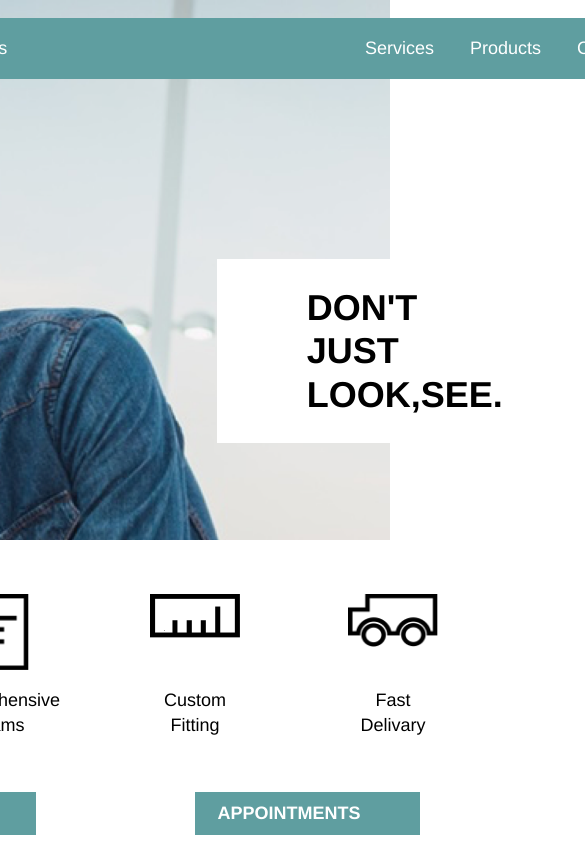
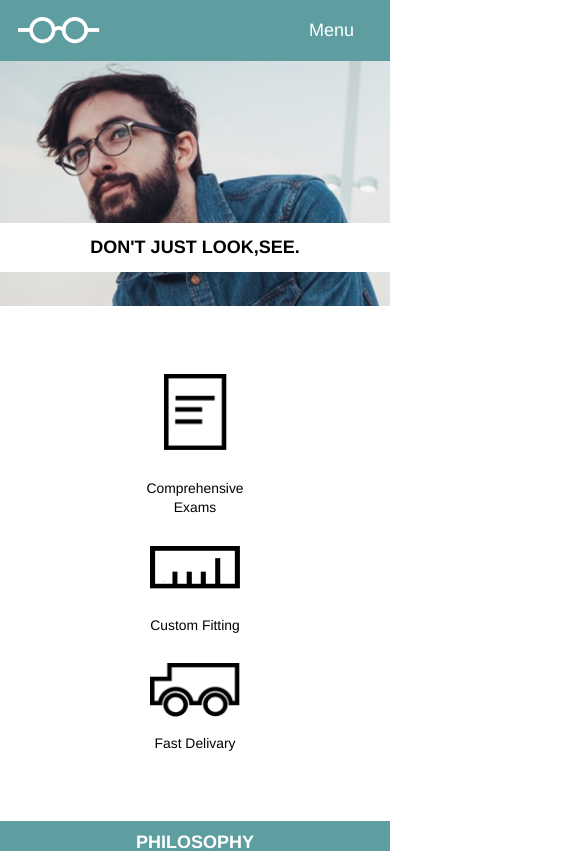
Before and after one commit to Ace7884/CodeCademy-Tortoiseshell, a plain HTML site: page index.html in a window 390 px wide. Shown: the top 851 px of the page, 585 px wide, since content can reach past the window. Drawn offline with Linux system fonts and the light colour scheme.

Commit message:
final version

```diff
--- a/css/style.css
+++ b/css/style.css
@@ -20,13 +20,8 @@ body{
     align-items: center;
 
 }
-.main_banner{
-    background-image:url("../img/glasses-bg.png");
-    background-position:center;
-    background-repeat: no-repeat;
-    background-size:cover;
-    height:30rem;
-}
+
+
 header{
     display:flex;
     justify-content: space-between;
@@ -57,6 +52,42 @@ nav span{
     font-size:1rem;
     padding: 1rem 2rem 1rem 0;
 }
+.mobileNav{
+    display:none;
+}
+
+
+@media only screen and (max-width:1035px){
+    .container{
+        width:100%;
+    }
+    header{
+        margin-top:0rem;
+    }
+}
+
+@media only screen and (max-width:608px){
+    .logo span, nav a
+    {
+        display:none;
+    }
+    .logo img{
+        padding-left:1rem;
+    }
+    .mobileNav{
+        display: block;
+        align-self: center;
+        padding:1rem 2rem;
+    }
+}
+
+.main_banner{
+    background-image:url("../img/glasses-bg.png");
+    background-position:center;
+    background-repeat: no-repeat;
+    background-size:cover;
+    height:30rem;
+}
 .notice{
     font-size: 2rem;
     font-weight:bold;
@@ -68,6 +99,43 @@ nav span{
     position:relative;
     left:12.045rem;
 }
+
+
+@media only screen and (max-width:1035px){
+    .main_banner{
+        align-items: flex-end;
+        height:22rem;
+        width: 100%;
+    }
+    .notice{
+        margin-top:5rem;
+        margin-right:2rem;
+        position: static;
+        padding:0;
+    }
+    .notice h1{
+        font-size:1.33rem;
+        padding:0.75rem 4rem;
+    }
+}
+@media only screen and (max-width:608px){
+    .main_banner{
+        align-items:stretch;
+        height:17rem;
+        background-position:20%;
+    }
+    .notice{
+        width:100%;
+        margin-top:9rem;
+    }
+    .notice h1{
+        font-size:1rem;
+        text-align: center;
+        padding:1rem auto;
+
+    }
+}
+
 .icon_section{
     justify-content: center;
 }
@@ -88,16 +156,47 @@ nav span{
     object-fit: contain;
     width:5rem;
 }
+
+
+
+@media only screen and (max-width:608px){
+
+    .container.containerRow{
+        flex-direction:column;
+        align-items: center;
+    }
+
+    .paper{
+        margin-top:3.77rem;
+        margin-bottom:0.77rem;
+    }
+    .ruler{
+        height:5rem;
+        margin:0.77rem;
+    }
+    .truck{
+        height:5rem;
+        margin-top:0.77rem;
+        margin-bottom:3.77rem;
+    }
+    .icon span{
+        font-size:0.77rem;
+    }
+}
+
+
 .heading{
     align-content: flex-start;
     width:35%;
     margin-right:5%;
+
 }
 .subject{
     width:10rem;
     padding:0.5rem 1.25rem;
     background-color: cadetblue;
     margin-bottom:1rem;
+
 }
 h3{
     width:10rem;
@@ -105,6 +204,31 @@ h3{
     font-weight: bold;
     color: white;
     text-align: left
+}
+.description{
+    font-size:0.75rem;
+}
+
+@media only screen and (max-width:608px){
+    .heading{
+        margin-right:0;
+        margin-bottom:4rem;
+        padding:0;
+        width:100%;
+    }
+    .subject{
+       width: 100%;
+       padding-right: 0;
+       padding-left: 0;
+    }
+    h3{
+        text-align: center;
+        width: 100%
+    }
+    .description{
+        margin-left:1rem;
+    }
+
 }
 .footercontainer{
     display: flex;
@@ -122,3 +246,13 @@ footer{
     height:1.5rem;
     padding:4rem 1rem 4rem 4rem;
 }
+
+
+@media only screen and (max-width:608px){
+    .footercontainer{
+        justify-content: center;
+    }
+    footer span{
+        display: none;
+    }
+}
--- a/index.html
+++ b/index.html
@@ -1,6 +1,7 @@
 <!DOCTYPE <!DOCTYPE html>
 <html lang="en">
 <head>
+    <meta name="viewport" content="width=device-width, initial-scale=1 ">
     <title>Tortoiseshell Optics</title>
     <link rel="stylesheet" type="text/css" href="./css/reset.css" />
     <link rel="stylesheet" type="text/css" href="./css/style.css" />
@@ -18,6 +19,9 @@
                 <span><a href="#">Products</a></span>
                 <span><a href="#">Contact</a></span>
             </nav>
+            <div class="mobileNav">
+                <span><a href="#">Menu</a></span>
+            </div>
         </header>
         <div class="notice">
             <h1>DON'T JUST LOOK,SEE.</h1>
```
